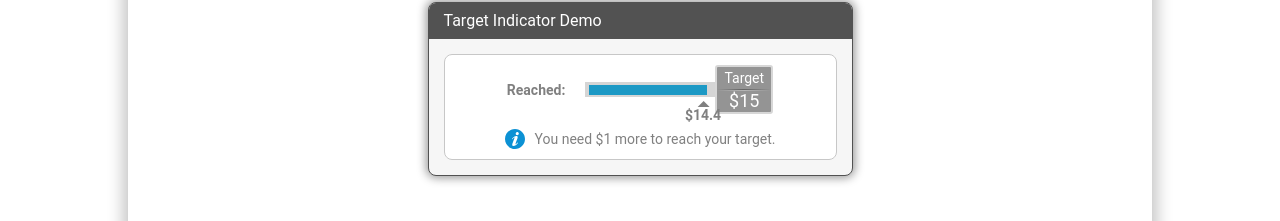
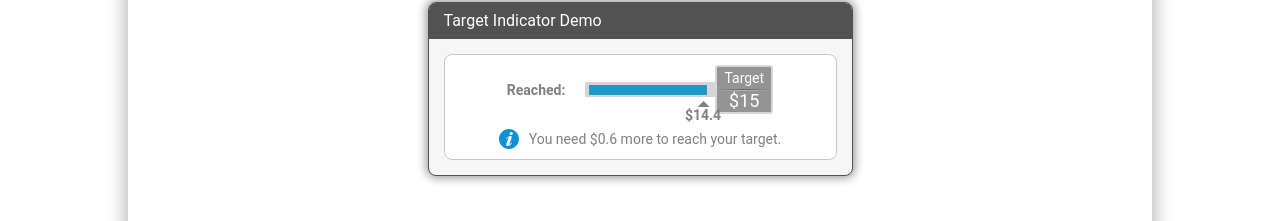
Before and after one commit to MrDuffs/react-scrile-indicator, a React (Vite) app: page / in a window 1280 px wide. Shown: the part 311-532 px from the top of the page. Built offline with nearby package versions, Linux system fonts and the light colour scheme.

Commit message:
add props and calculate value

```diff
--- a/src/components/target-indicator-info/index.jsx
+++ b/src/components/target-indicator-info/index.jsx
@@ -1,13 +1,14 @@
 import { memo } from 'react';
 import info from '../../assets/info.svg';
+import { getValueToBeReached } from '../../utils/get-value-to-be-reached';
 import './style.scss';
 
-function TargetIndicatorInfo(props) {
+function TargetIndicatorInfo({ currentTargetValue, finalTarget }) {
   return (
     <div className="target-indicator-info">
       <img src={info} className="target-indicator-info__img" alt="info" />
       <div className="target-indicator-info__text">
-        You need $1 more to reach your target.
+        You need ${getValueToBeReached(finalTarget, currentTargetValue)} more to reach your target.
       </div>
     </div>
   );
```
